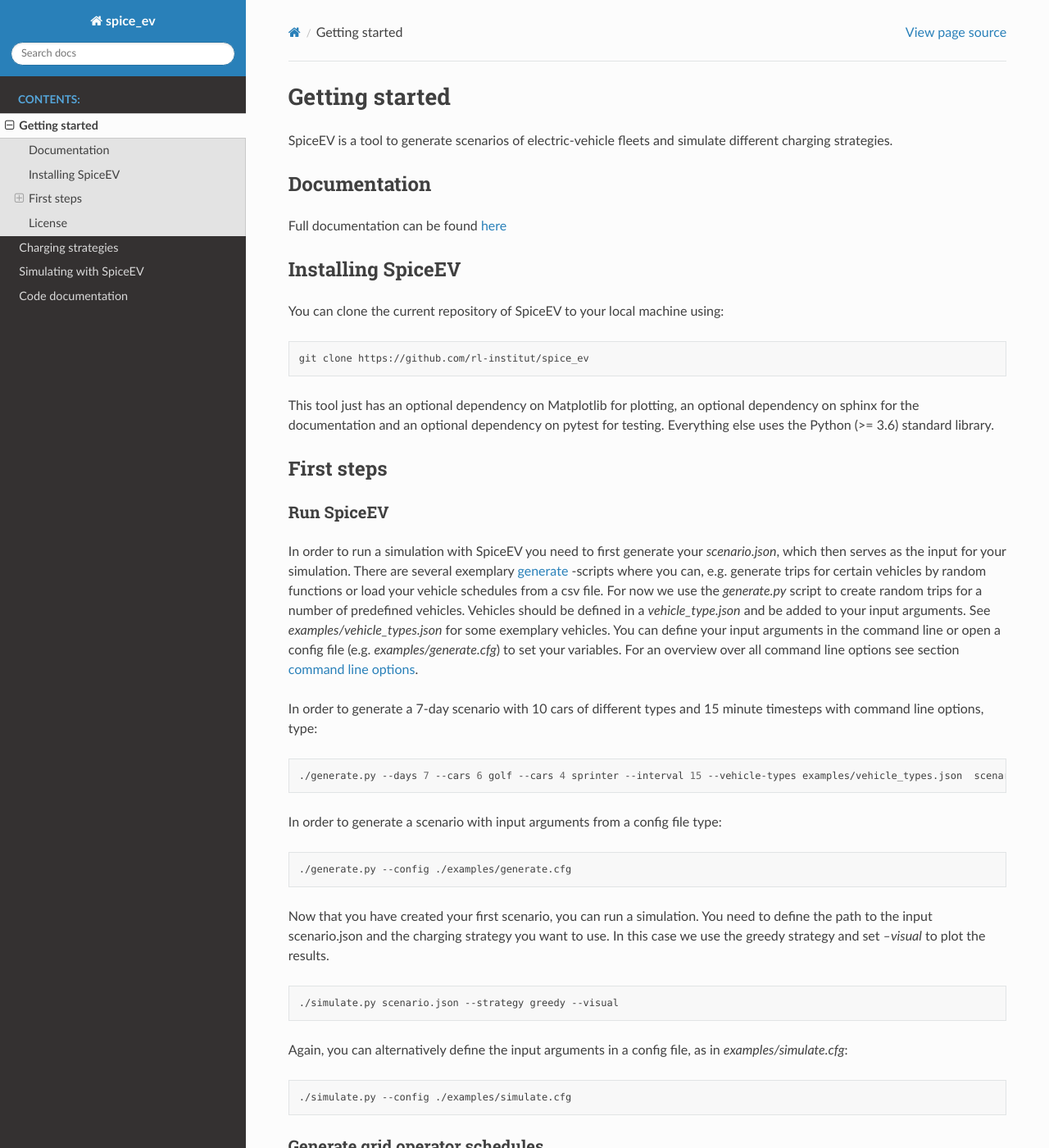
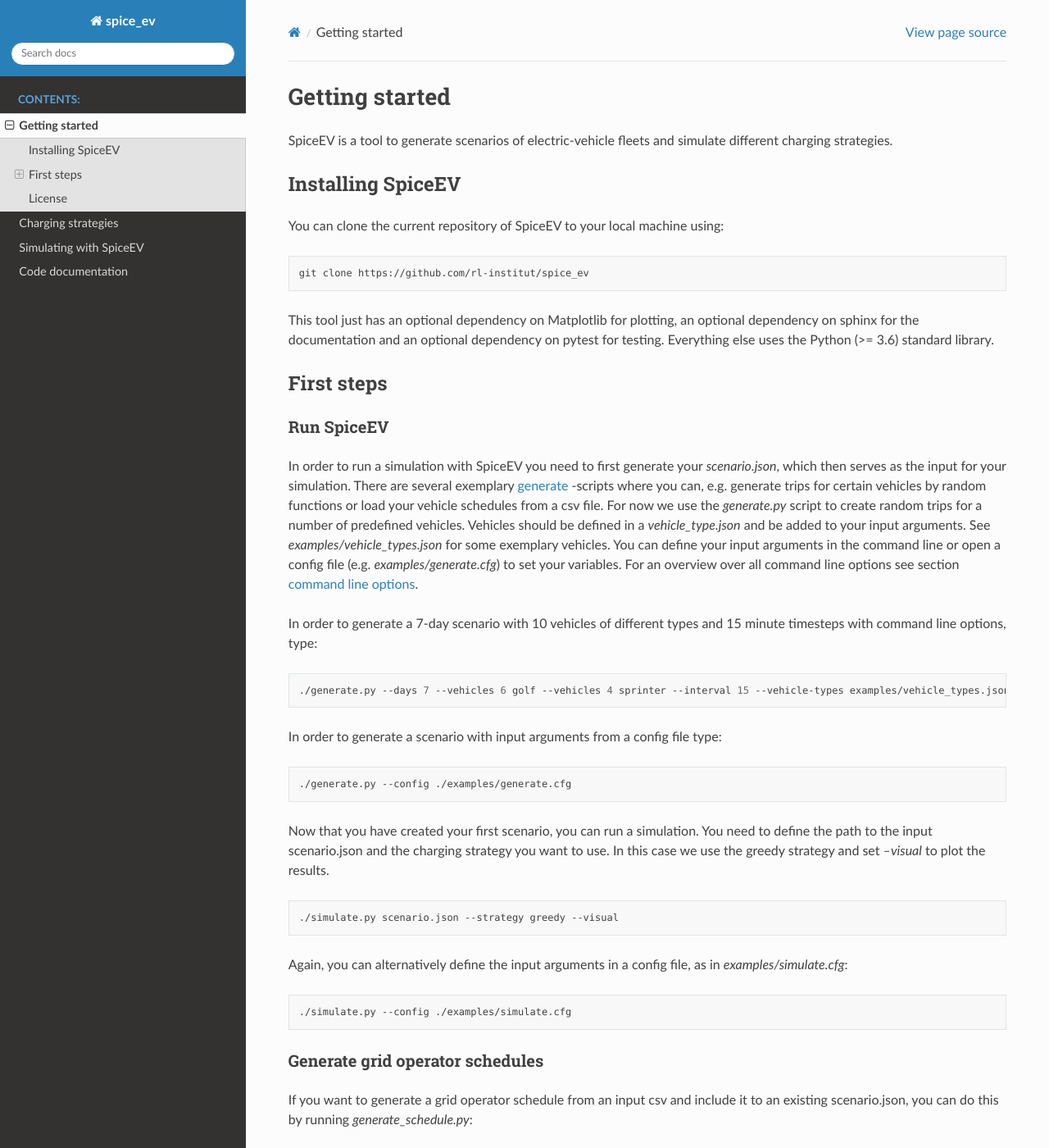
Before and after one commit to rl-institut/spice_ev, a Sphinx documentation site: the page built from doc/source/getting_started.rst, in a window 1280 px wide and 1400 px high. Shown: the whole window at 82% size. Built offline with Sphinx 7.4.7 and the Read the Docs theme 2.0.0, drawn with Linux system fonts in a browser that asks for light colours.

Commit message:
update RTD

```diff
--- a/doc/source/code.rst
+++ b/doc/source/code.rst
@@ -160,7 +160,7 @@ There are time windows during which charging is encouraged and there are those w
 Greedy
 ------
 Charges one vehicle after the next with full power until the desired state of
-charge (SoC) is reached. Depending on the grid connector (GC), multiple cars
+charge (SoC) is reached. Depending on the grid connector (GC), multiple vehicles
 may be charged in one timestep.
 
 .. currentmodule:: src.strategies.greedy
--- a/doc/source/getting_started.rst
+++ b/doc/source/getting_started.rst
@@ -3,12 +3,6 @@ Getting started
 ~~~~~~~~~~~~~~~
 
 SpiceEV is a tool to generate scenarios of electric-vehicle fleets and simulate different charging strategies.
-
-
-Documentation
-=============
-
-Full documentation can be found `here <https://spice_ev.readthedocs.io/en/latest/>`_
 
 Installing SpiceEV
 ===================
@@ -31,11 +25,11 @@ e.g. generate trips for certain vehicles by random functions or load your vehicl
 should be defined in a `vehicle_type.json` and be added to your input arguments. See `examples/vehicle_types.json` for some exemplary vehicles.
 You can define your input arguments in the command line or open a config file (e.g. `examples/generate.cfg`) to set your variables. For an overview over all command line options see section :ref:`command line options <command_line_options>`.
 
-In order to generate a 7-day scenario with 10 cars of different types and 15 minute timesteps with command line options, type:
+In order to generate a 7-day scenario with 10 vehicles of different types and 15 minute timesteps with command line options, type:
 
 .. code:: bash
 
-    ./generate.py --days 7 --cars 6 golf --cars 4 sprinter --interval 15 --vehicle-types examples/vehicle_types.json  scenario.json
+    ./generate.py --days 7 --vehicles 6 golf --vehicles 4 sprinter --interval 15 --vehicle-types examples/vehicle_types.json  scenario.json
 
 In order to generate a scenario with input arguments from a config file type:
 
--- a/doc/source/index.rst
+++ b/doc/source/index.rst
@@ -1,8 +1,8 @@
 
 .. _welcome:
 
-Welcome to the documentation of SpiceEV!
-~~~~~~~~~~~~~~~~~~~~~~~~~~~~~~~~~~~~~~~~
+Welcome to the documentation of SpiceEV - Simulation Program for Individual Charging Events of Electric Vehicles!
+~~~~~~~~~~~~~~~~~~~~~~~~~~~~~~~~~~~~~~~~~~~~~~~~~~~~~~~~~~~~~~~~~~~~~~~~~~~~~~~~~~~~~~~~~~~~~~~~~~~~~~~~~~~~~~~~~
 
 SpiceEV is a tool to simulate different charging strategies for a defined set of vehicles and corresponding trips to and from charging stations. The output shows load profiles of the vehicle battery, the
 corresponding charging station, the grid connector as well as the electricity price and, if applicable, the stationary batteries. Each vehicle is by default connected to a separate charging station.
--- /dev/null
+++ b/doc/source/temp/src.strategies.schedule.Schedule.charge_vehicles.rst
@@ -0,0 +1,6 @@
+src.strategies.schedule.Schedule.charge\_vehicles
+=================================================
+
+.. currentmodule:: src.strategies.schedule
+
+.. automethod:: Schedule.charge_vehicles
--- /dev/null
+++ b/doc/source/temp/src.strategies.schedule.Schedule.charge_vehicles_after_core_standing_time.rst
@@ -0,0 +1,6 @@
+src.strategies.schedule.Schedule.charge\_vehicles\_after\_core\_standing\_time
+==============================================================================
+
+.. currentmodule:: src.strategies.schedule
+
+.. automethod:: Schedule.charge_vehicles_after_core_standing_time
--- /dev/null
+++ b/doc/source/temp/src.strategies.schedule.Schedule.charge_vehicles_during_core_standing_time.rst
@@ -0,0 +1,6 @@
+src.strategies.schedule.Schedule.charge\_vehicles\_during\_core\_standing\_time
+===============================================================================
+
+.. currentmodule:: src.strategies.schedule
+
+.. automethod:: Schedule.charge_vehicles_during_core_standing_time
```
Also changed, not shown: other parts of doc/source/code.rst (+1 -1 lines).
